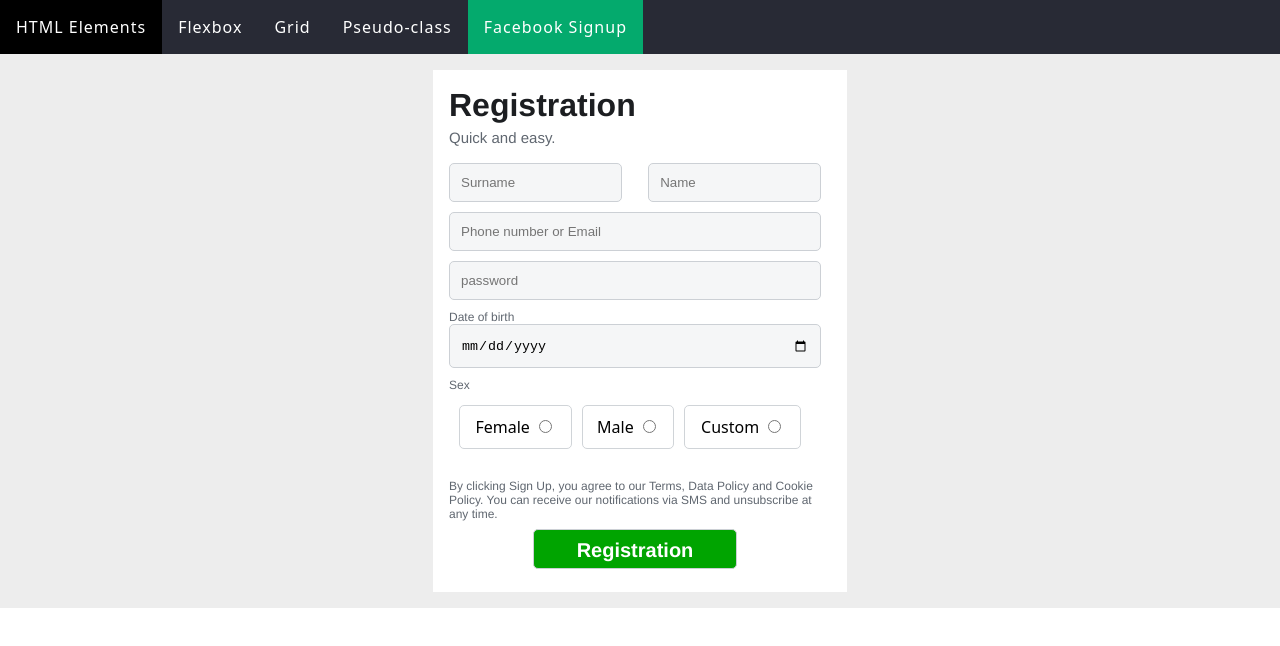
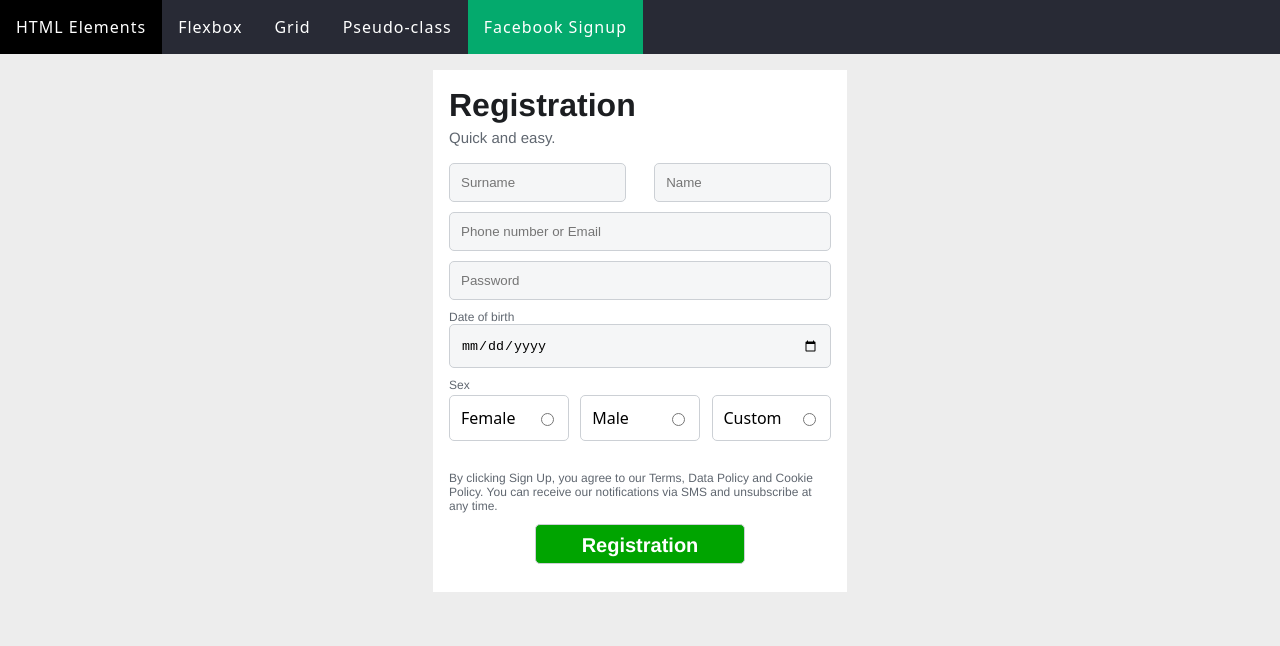
Before and after one commit to dangduoc08/html-css-js, a website: page public/index.html in a window 1280 px wide. Both pictures are taken after a click on the link "Facebook Signup". Drawn offline with Linux system fonts and the light colour scheme; files that its build step writes are made by us from their sources; files whose address does not match are found by name.

Commit message:
Fix Facebook signup layout radio button
You made about 85% this exercise

Well done

```diff
--- a/public/facebook_signup.css
+++ b/public/facebook_signup.css
@@ -1,4 +1,4 @@
-form{
+.fb-signup-form {
   width: 382px;
   height: 490px;
   display: flex;
@@ -6,41 +6,39 @@
   margin: 0 auto;
   background: white;
   padding: 16px;
-
 }
 
-.d_makecol
-{
+.d_makecol {
   flex-direction: column;
 }
-div{
-    margin:0 10px 10px 0;
+
+div {
+  margin-bottom: 10px;
   display: flex;
-    justify-content:space-between;
+  justify-content: space-between;
 }
 
-input{
+input {
   flex-basis: 100%;
   min-width: 0;
   border-radius: 5px;
   border: 1px solid #ccd0d5;
   background: #f5f6f7;
   padding: 11px;
-
 }
 
-input:focus-within{
-    outline:#f5f6f7;
+input:focus-within {
+  outline: #f5f6f7;
   border: 1px solid #f5f6f7;
 }
 
-.txt_Name{
+.txt_Name {
   flex-basis: 40%;
   min-width: 0;
   padding: 11px;
 }
 
-.lb_comment{
+.lb_comment {
   height: 17px;
   text-align: left;
   color: #606770;
@@ -49,7 +47,7 @@
   font-weight: normal;
 }
 
-#lb_Regist{
+#lb_Regist {
   height: 40px;
   text-align: left;
   color: #1c1e21;
@@ -57,10 +55,9 @@
   font-size: 32px;
   line-height: 38px;
   font-weight: bold;
-
 }
 
-#lb_Regist2{
+#lb_Regist2 {
   height: 15px;
   text-align: left;
   color: #606770;
@@ -68,23 +65,13 @@
   font-size: 15px;
   line-height: 24px;
   margin-bottom: 12px;
-
 }
 
-table{
-    border-spacing: 10px;
-}
-
-th,td{
-    border: 1px solid #d0d4d8;
-    padding: 10px;
-    border-radius: 5px;
-}
-#last_comment{
+#last_comment {
   height: 40px;
 }
 
-#button{
+#button {
   padding: 10px;
   flex-basis: 55%;
   height: 40px;
@@ -95,10 +82,22 @@
   color: white;
   font-weight: bold;
   text-align: center;
+  cursor: pointer;
 }
-.d_button{
+
+.d_button {
   height: 60px;
   justify-content: center;
   align-items: center;
+}
 
+.rad-sex {
+  width: 25%;
+  padding: 11px;
+  border: 1px solid #ccd0d5;
+  border-radius: 5px;
 }
+
+input[type="radio"] {
+  flex-basis: unset;
+}
--- a/public/facebook_signup.html
+++ b/public/facebook_signup.html
@@ -1,50 +1,55 @@
-<article class="facebook-signup" style="text-align: center; ">
+<article class='facebook-signup' style='text-align: center;'>
 
-    <form>
+  <form class='fb-signup-form' action="/submit" method='POST'>
     <div class=d_makecol>
-            <label id=lb_Regist>Registration</label>
-            <label id=lb_Regist2> Quick and easy.</label>
+      <label id='lb_Regist'>Registration</label>
+      <label id='lb_Regist2'> Quick and easy.</label>
     </div>
+
     <div>
-            <input class=txt_Name placeholder='Surname' required />
-            <input class=txt_Name placeholder='Name' />
+      <input class='txt_Name' placeholder='Surname' name='surname' required />
+      <input class='txt_Name' placeholder='Name' nam='name' />
     </div>
-        <div id=d_additionalinfo>
-            <input placeholder='Phone number or Email' required />
+
+    <div id='d_additionalinfo'>
+      <input placeholder='Phone number or Email' name='phone_email' required />
     </div>
+
     <div>
-            <input type="password" placeholder='password' required />
+      <input type='password' placeholder='Password' name='password' required />
     </div>
-        <div class=d_makecol>
-            <label class=lb_comment> Date of birth</label>
+
+    <div class='d_makecol'>
+      <label class='lb_comment'> Date of birth</label>
       <input type='date' placeholder='Day' />
     </div>
-        <div class=d_makecol>
-            <label class=lb_comment>Sex</label>
+
+    <div class='d_makecol'>
+      <label class='lb_comment'>Sex</label>
       <div>
-                <table style="width:100%">
-                    <tr>
-                        <td>
-                            <label for="Female">Female</label>
-                            <input id="Female" type="radio" name="radSex"/>
-                        </td>
-                        <td>
-                            <label for="Male">Male</label>
-                            <input id="Male" type="radio" name="radSex"/>
-                        </td>
-                        <td>
-                            <label for="Custom">Custom</label>
-                            <input id="Custom" type="radio" name="radSex"/>
-                        </td>
-                    </tr>
-                </table>
+        <div class='rad-sex'>
+          <label for='Female'>Female</label>
+          <input id='Female' type='radio' name='sex' />
+        </div>
+        <div class='rad-sex'>
+          <label for='Male'>Male</label>
+          <input id='Male' type='radio' name='sex' />
+        </div>
+        <div class='rad-sex'>
+          <label for='Custom'>Custom</label>
+          <input id='Custom' type='radio' name='sex' />
         </div>
       </div>
+    </div>
+
     <div>
-            <label id=last_comment class=lb_comment>By clicking Sign Up, you agree to our Terms, Data Policy and Cookie Policy. You can receive our notifications via SMS and unsubscribe at any time.</label>
+      <label id='last_comment' class='lb_comment'>
+        By clicking Sign Up, you agree to our Terms, Data Policy and Cookie
+        Policy. You can receive our notifications via SMS and unsubscribe at any time.
+      </label>
     </div>
-        <div class="d_button">
-            <input id='button' type='button' value='Registration' />
+    <div class='d_button'>
+      <input id='button' type='submit' value='Registration' />
     </div>
 
   </form>
--- a/public/style.css
+++ b/public/style.css
@@ -37,7 +37,7 @@
 }
 
 #container {
-  height: 100%;
+  height: 100vh;
   padding: 16px;
   background-color: #ededed;
 }
```
Lines whose indentation alone changed are shown as unchanged.
